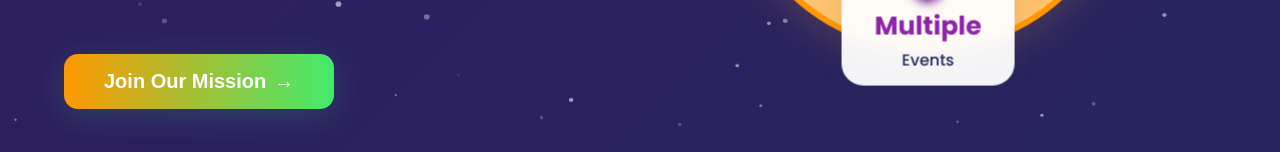
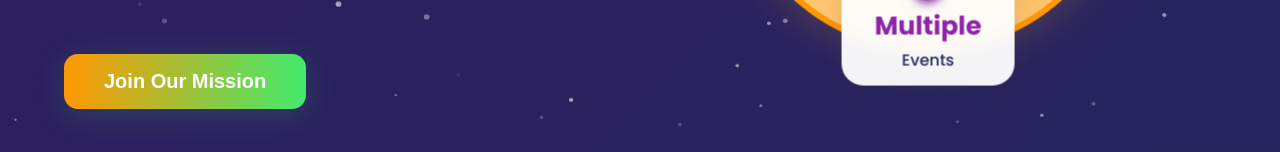
Before and after one commit to dranxer/newth, a Next.js app: page / in a window 1280 px wide. Shown: the part 526-678 px from the top of the page. Built offline with nearby package versions, Linux system fonts and the light colour scheme; no server answers.

Commit message:
Update Hero.js

```diff
--- a/src/components/Hero.js
+++ b/src/components/Hero.js
@@ -99,7 +99,6 @@ export default function Hero() {
           </p>
           <button className={styles.ctaButton}>
             Join Our Mission
-            <span className={styles.buttonArrow}>→</span>
           </button>
         </div>
         <div className={styles.rightContent}>
```
